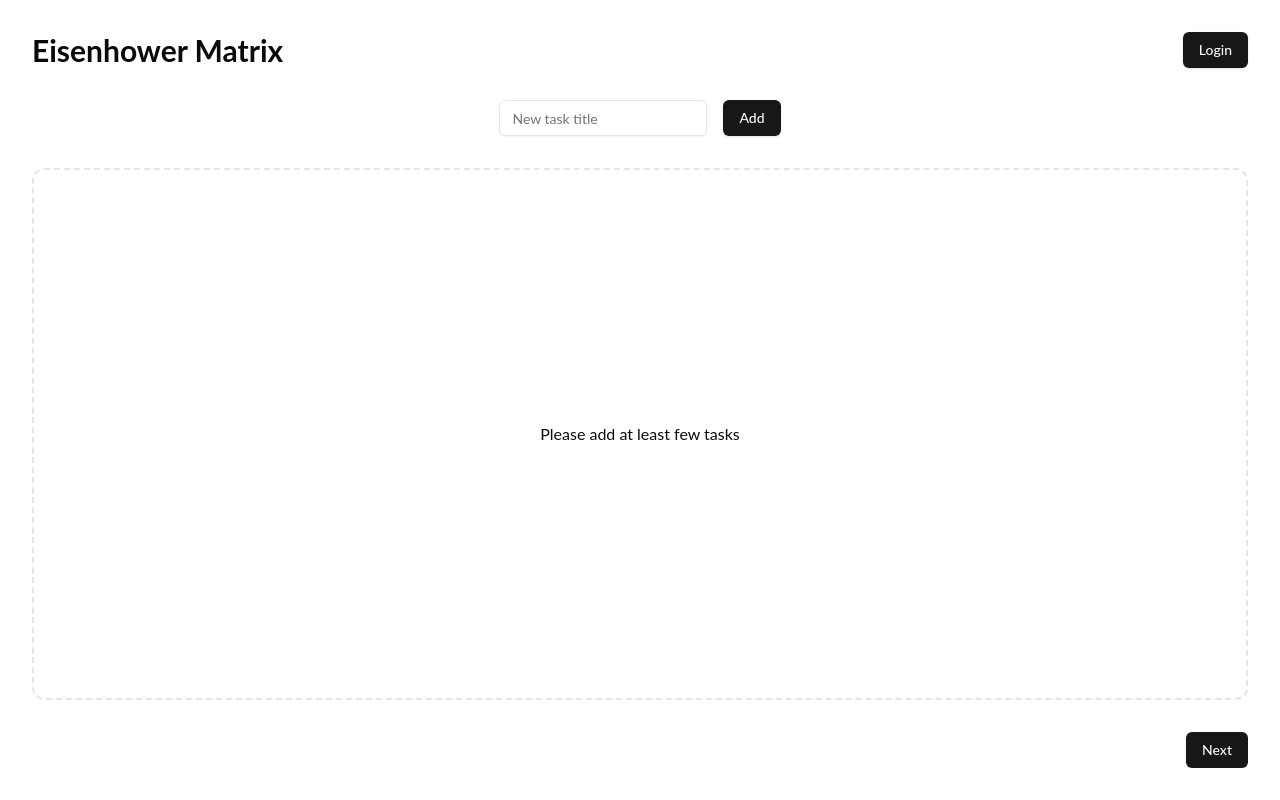
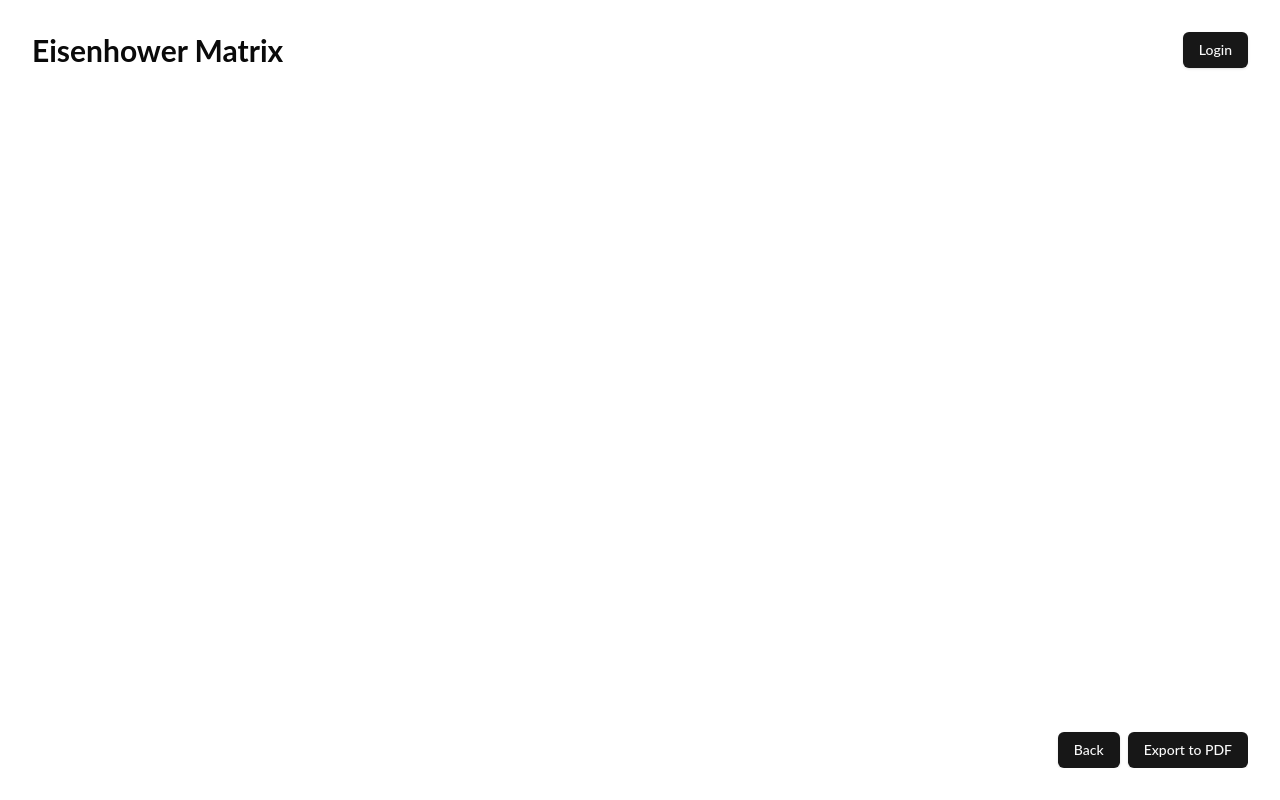
Before and after one commit to Pawel-Gnat/eisenhower-frontend, a React (Vite) app: page / in a window 1280 px wide. Both pictures are taken after a click on the button "Next". Built offline with nearby package versions, Linux system fonts and the light colour scheme.

Commit message:
feat: task radio inputs

```diff
--- a/src/App.tsx
+++ b/src/App.tsx
@@ -1,23 +1,34 @@
-import { TaskForm } from './components/task-form';
-import { TasksGrid } from './components/tasks-grid';
 import { Button } from './components/ui/button';
 import { TaskContextProvider } from './context/task-context';
 import { Header } from './components/header';
+import { useState } from 'react';
+import { TasksContainer } from './components/tasks-container';
+import { MatrixContainer } from './components/matrix-container';
 
-enum STEPS {
+enum VIEW {
   CREATE = 0,
   RENDER = 1,
 }
 
 function App() {
+  const [view, setView] = useState<VIEW>(VIEW.CREATE);
+
+  const toggleView = () => {
+    setView((prev) => (prev === VIEW.CREATE ? VIEW.RENDER : VIEW.CREATE));
+  };
+
   return (
     <TaskContextProvider>
       <Header />
-      <main className="flex flex-1 flex-col gap-4 overflow-hidden pt-4 sm:gap-8 sm:pt-8">
-        <TaskForm />
-        <TasksGrid />
-        <div className="text-right">
-          <Button>Next</Button>
+      <main className="flex flex-1 flex-col overflow-hidden pt-4 sm:pt-8">
+        {view === VIEW.CREATE ? <TasksContainer /> : <MatrixContainer />}
+
+        <div className="flex justify-end gap-2">
+          <Button onClick={() => toggleView()}>
+            {view === VIEW.CREATE ? 'Next' : 'Back'}
+          </Button>
+
+          {view === VIEW.RENDER && <Button onClick={() => {}}>Export to PDF</Button>}
         </div>
       </main>
     </TaskContextProvider>
--- /dev/null
+++ b/src/components/matrix-container.tsx
@@ -0,0 +1,3 @@
+export const MatrixContainer = () => {
+  return <div className="flex-1"></div>;
+};
--- a/src/components/radio-group.tsx
+++ b/src/components/radio-group.tsx
@@ -1,24 +1,25 @@
 import { Label } from '@/components/ui/label';
 import { RadioGroup as RadioGroupUI, RadioGroupItem } from '@/components/ui/radio-group';
-import { Task } from '@/types';
+import { useId } from 'react';
 
-interface RadioGroupProps<T> {
-  //   defaultValue?: Task['urgency'] | Task['importance'];
-  //   defaultValue?: keyof Pick<Task, 'urgency'> | keyof Pick<Task, 'importance'>;
-  defaultValue?: T;
-  values?: T[];
+interface RadioGroupProps {
+  defaultValue?: string;
+  values: string[];
 }
 
-export const RadioGroup = <T extends string>({
-  defaultValue,
-  values,
-}: RadioGroupProps<T>) => {
-  <RadioGroupUI defaultValue={defaultValue}>
-    {values?.map((value) => (
-      <div className="flex items-center space-x-2" key={value}>
-        <RadioGroupItem value={value} id={value} />
-        <Label htmlFor={value}>{value}</Label>
-      </div>
-    ))}
-  </RadioGroupUI>;
+export const RadioGroup = ({ defaultValue, values }: RadioGroupProps) => {
+  const id = useId();
+
+  return (
+    <RadioGroupUI defaultValue={defaultValue}>
+      {values.map((value, index) => (
+        <div className="flex items-center gap-2" key={index}>
+          <RadioGroupItem value={value} id={`${value}-${id}`} />
+          <Label htmlFor={`${value}-${id}`} className="cursor-pointer">
+            {value}
+          </Label>
+        </div>
+      ))}
+    </RadioGroupUI>
+  );
 };
--- a/src/components/task-card.tsx
+++ b/src/components/task-card.tsx
@@ -4,17 +4,16 @@ import { Edit2, Trash2 } from 'lucide-react';
 import { Task } from '@/types';
 import { RadioGroup } from './radio-group';
 
-interface TaskCardProps {
-  id: string;
-  title: string;
-  urgency: Task['urgency'];
-  importance: Task['importance'];
+interface TaskCardProps extends Task {
   onDelete: (id: string) => void;
 }
 
+const urgencyOptions: Task['urgency'][] = ['urgent', 'not urgent'];
+const importanceOptions: Task['importance'][] = ['important', 'not important'];
+
 export const TaskCard = ({ id, title, urgency, importance, onDelete }: TaskCardProps) => {
   return (
-    <Card className="mx-auto flex w-full max-w-md flex-col justify-between p-4 transition-shadow hover:shadow-md">
+    <Card className="mx-auto flex w-full flex-col justify-between p-4 transition-shadow hover:shadow-md">
       <div className="flex items-center justify-between gap-2">
         <CardTitle className="truncate text-sm font-medium">{title}</CardTitle>
         <div className="flex-shrink-0">
@@ -32,9 +31,10 @@ export const TaskCard = ({ id, title, urgency, importance, onDelete }: TaskCardP
         </div>
       </div>
 
-      {urgency.map((item) => (
-        <RadioGroup key={item} defaultValue={item} values={item} />
-      ))}
+      <div className="flex flex-wrap justify-between gap-4">
+        <RadioGroup defaultValue={urgency} values={urgencyOptions} />
+        <RadioGroup defaultValue={importance} values={importanceOptions} />
+      </div>
     </Card>
   );
 };
--- a/src/components/task-form.tsx
+++ b/src/components/task-form.tsx
@@ -27,7 +27,15 @@ export const TaskForm = () => {
   });
 
   function onSubmit(values: z.infer<typeof TaskFormSchema>) {
-    setTasks((prev) => [...prev, { id: self.crypto.randomUUID(), title: values.title }]);
+    setTasks((prev) => [
+      ...prev,
+      {
+        id: self.crypto.randomUUID(),
+        title: values.title,
+        urgency: '',
+        importance: '',
+      },
+    ]);
     form.reset();
   }
 
@@ -35,7 +43,7 @@ export const TaskForm = () => {
     <Form {...form}>
       <form
         onSubmit={form.handleSubmit(onSubmit)}
-        className="flex flex-row justify-center gap-4"
+        className="flex min-h-16 flex-row justify-center gap-4"
       >
         <FormField
           control={form.control}
--- /dev/null
+++ b/src/components/tasks-container.tsx
@@ -0,0 +1,11 @@
+import { TaskForm } from './task-form';
+import { TasksGrid } from './tasks-grid';
+
+export const TasksContainer = () => {
+  return (
+    <>
+      <TaskForm />
+      <TasksGrid />
+    </>
+  );
+};
--- a/src/components/tasks-grid.tsx
+++ b/src/components/tasks-grid.tsx
@@ -10,17 +10,10 @@ export const TasksGrid = () => {
   };
 
   return (
-    <div className="relative mx-auto grid w-full max-w-screen-2xl flex-1 grid-cols-auto-fill grid-rows-auto-fill gap-4 overflow-y-auto rounded-xl border-2 border-dashed p-4">
+    <div className="relative mx-auto my-4 grid w-full max-w-screen-2xl flex-1 grid-cols-auto-fill grid-rows-auto-fill gap-4 overflow-y-auto rounded-xl border-2 border-dashed p-4">
       {tasks.length > 0 ? (
         tasks.map((task) => (
-          <TaskCard
-            key={task.id}
-            title={task.title}
-            id={task.id}
-            urgency={task.urgency}
-            importance={task.importance}
-            onDelete={handleTaskDelete}
-          />
+          <TaskCard key={task.id} onDelete={handleTaskDelete} {...task} />
         ))
       ) : (
         <p className="absolute left-1/2 top-1/2 -translate-x-1/2 -translate-y-1/2">
--- a/src/types/index.ts
+++ b/src/types/index.ts
@@ -1,6 +1,6 @@
 export type Task = {
   id: string;
   title: string;
-  urgency: 'urgent' | 'not urgent';
-  importance: 'important' | 'not important';
+  urgency: 'urgent' | 'not urgent' | '';
+  importance: 'important' | 'not important' | '';
 };
--- a/tailwind.config.js
+++ b/tailwind.config.js
@@ -10,10 +10,10 @@ export default {
         sm: 'calc(var(--radius) - 4px)',
       },
       gridTemplateColumns: {
-        'auto-fill': 'repeat(auto-fill, minmax(240px, 1fr))',
+        'auto-fill': 'repeat(auto-fill, minmax(15rem, 1fr))',
       },
       gridTemplateRows: {
-        'auto-fill': 'repeat(auto-fill, 150px)',
+        'auto-fill': 'repeat(auto-fill, minmax(10rem, 1fr))',
       },
       colors: {
         background: 'hsl(var(--background))',
```
